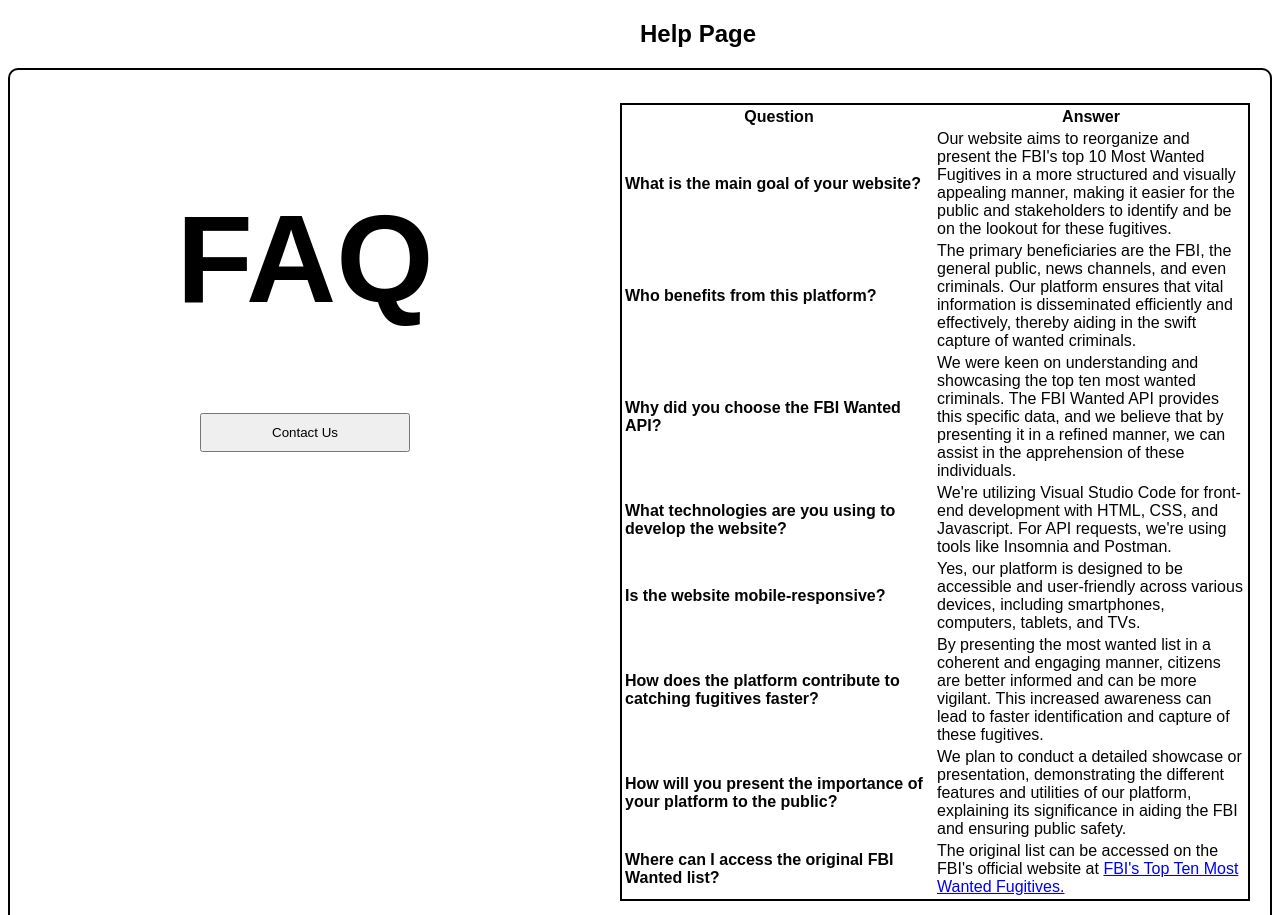
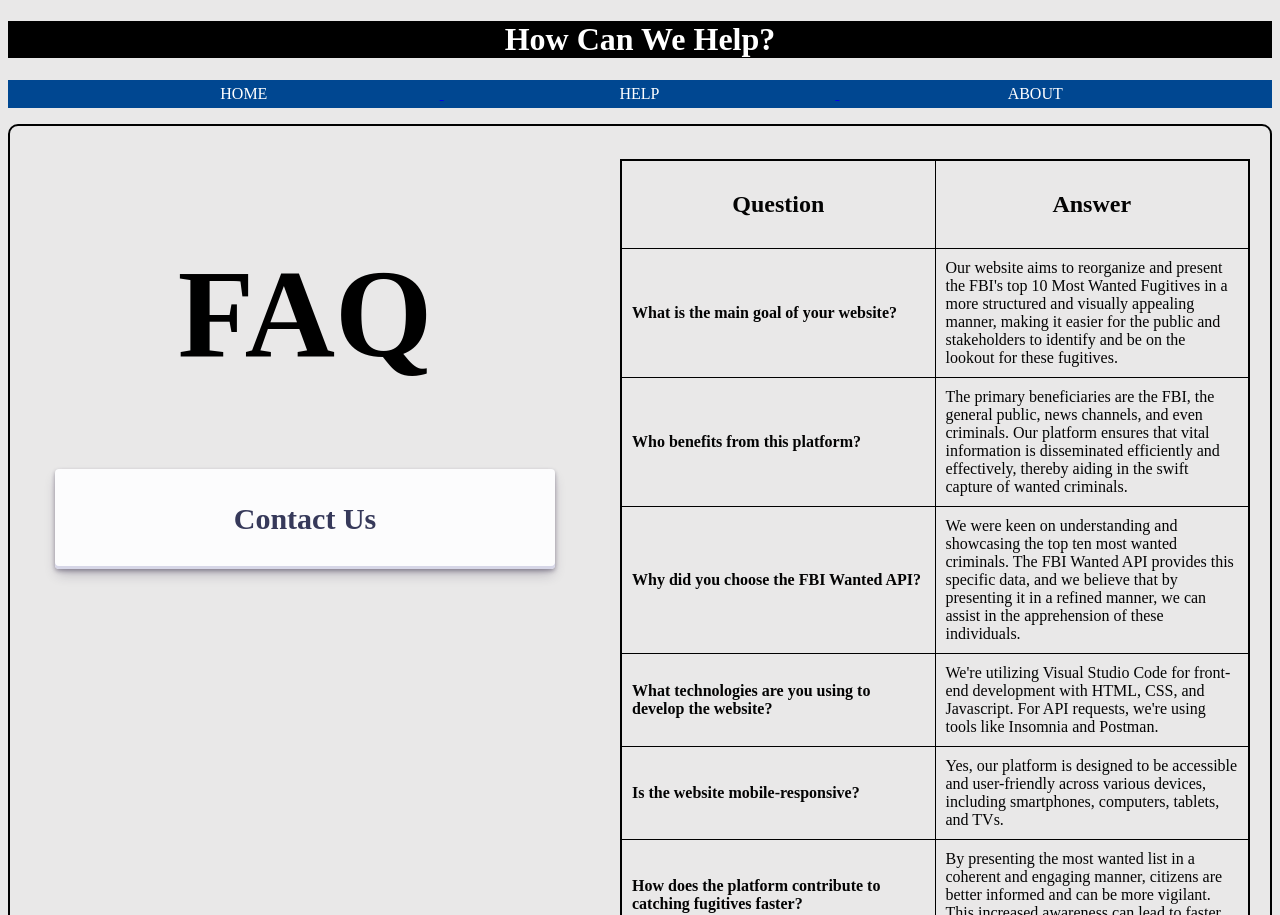
Before and after one commit to pistachionet/INST377_groupProj, a plain HTML site: page help.html in a window 1280 px wide. Shown: the top 915 px of the page. Drawn offline with Linux system fonts and the light colour scheme.

Commit message:
Updated: help page

```diff
--- a/help.html
+++ b/help.html
@@ -3,16 +3,144 @@
 <head>
     <meta charset="UTF-8">
     <title>Help Page</title>
+    <style>
+        /*Top Hand Navigation*/
+        body{
+            background-color: rgb(233, 232, 232);
+        }
+        #header{
+            background-color: black;
+            text-align: center;
+            color: white;
+            font-family: 'Times New Roman', Times, serif;
+        }
+        #main-nav{
+            background-color: #004791;
+            font-family: 'Times New Roman', Times, serif;
+        }
+        #main-nav li {
+            display:inline;
+            position:relative;
+            float: both;
+            top: 100%;
+        }
+        #main-nav ul ul {
+            display: none;
+            position: absolute;
+        }
+        #main-nav ul li{
+            list-style-type: none;
+            display: inline-block;
+            text-align: center;
+            padding-top: 5px;
+            padding-bottom: 5px;
+            width: 32%;
+            position: relative;
+        }
+        #main-nav li:hover{
+            background-color: #FFD61A;
+            color: black;
+            text-align: center;
+            padding: none;
+        }
+        #main-nav li:hover ul{
+            display: block;
+            background-color: black;
+            padding: 0;
+            width: 100%;
+            text-align: center;
+        }
+        #nav{
+            color: white;
+        }
+        .parent-help{
+            font-family: 'Times New Roman', Times, serif;
+        }
+        .contact-btn{
+            font-family: 'Times New Roman', Times, serif;
+            font-size:larger;
+            font-weight: 700;
+        }
+        .button-30 {
+            align-items: center;
+            appearance: none;
+            background-color: #FCFCFD;
+            border-radius: 4px;
+            border-width: 0;
+            box-shadow: rgba(45, 35, 66, 0.4) 0 2px 4px,rgba(45, 35, 66, 0.3) 0 7px 13px -3px,#D6D6E7 0 -3px 0 inset;
+            box-sizing: border-box;
+            color: #36395A;
+            cursor: pointer;
+            display: inline-flex;
+            font-family: 'Times New Roman', Times, serif;
+            font-weight: bolder;
+            height: 100px;
+            width: 500px;
+            justify-content: center;
+            line-height: 1;
+            list-style: none;
+            overflow: hidden;
+            padding-left: 16px;
+            padding-right: 16px;
+            position: relative;
+            text-align: left;
+            text-decoration: none;
+            transition: box-shadow .15s,transform .15s;
+            user-select: none;
+            -webkit-user-select: none;
+            touch-action: manipulation;
+            white-space: nowrap;
+            will-change: box-shadow,transform;
+            font-size: 30px;
+        }
+        .button-30:focus {
+            box-shadow: #D6D6E7 0 0 0 1.5px inset, rgba(45, 35, 66, 0.4) 0 2px 4px, rgba(45, 35, 66, 0.3) 0 7px 13px -3px, #D6D6E7 0 -3px 0 inset;
+        }
+        .button-30:hover {
+            box-shadow: rgba(45, 35, 66, 0.4) 0 4px 8px, rgba(45, 35, 66, 0.3) 0 7px 13px -3px, #D6D6E7 0 -3px 0 inset;
+            transform: translateY(-2px);
+        }
+        .button-30:active {
+            box-shadow: #D6D6E7 0 3px 7px inset;
+            transform: translateY(2px);
+        }
+        th, td {
+            border-bottom: 1px solid black;
+          }
+        table, th, td {
+            border-collapse: collapse;
+            padding: 10px;
+            border-right: 1px solid black;
+          }
+    </style>
     <link rel="stylesheet" href="style/help.css">
 
 </head>
 <body>
+    <!-- Header Title Bar -->
+    <header id="header">
+        <h1>How Can We Help?</h1>
+    </header>
 
-    <h2 class="title-hding">Help Page</h2>
+    <!-- Navigation Bar -->
+    <nav id="main-nav">
+        <ul>
+            <a href="home.html">
+            <li id="nav">HOME</li>
+            </a>
+            <a href="help.html">
+            <li id="nav">HELP</li>
+            </a>
+            <a href="about.html">
+            <li id="nav">ABOUT</li>
+            </a>
+        </ul>
+    </nav>
+
     <div class = "parent-help">
         <div class = "child-help1">
             <h1>FAQ</h1>
-            <a href = "#" ><button class="contact-btn">Contact Us</button></a>
+            <a href = "mailto: helpcenter@umd.com"><button class="button-30">Contact Us</button></a>
         </div>
 
         <div class = "child-help">
@@ -22,14 +150,15 @@
 
 
                 <tr>
-                    <th>Question</th>
-                    <th>Answer</th>
+                    <th id="question"><h2>Question</h2></th>
+                    <th id="answer"><h2>Answer</h2></th>
                 </tr>
 
                     <tr>
                         <td><b>What is the main goal of your website?</b></td>
                         <td>Our website aims to reorganize and present the FBI's top 10 Most Wanted Fugitives in a more structured and visually appealing manner, making it easier for the public and stakeholders to identify and be on the lookout for these fugitives.</td>
                     </tr>
+
                     <tr>
                         <td><b>Who benefits from this platform?</b></td>
                         <td>The primary beneficiaries are the FBI, the general public, news channels, and even criminals. Our platform ensures that vital information is disseminated efficiently and effectively, thereby aiding in the swift capture of wanted criminals.</td>
@@ -65,11 +194,8 @@
                     <td><b>Where can I access the original FBI Wanted list?</b></td>
                     <td>The original list can be accessed on the FBI's official website at <a href="https://www.fbi.gov/wanted/topten">FBI's Top Ten Most Wanted Fugitives.</a></td>
                 </tr>
-
-
-
+            </table>
         </div>
-
     </div>
 </body>
 </html>
```
